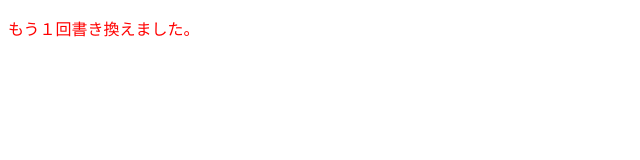
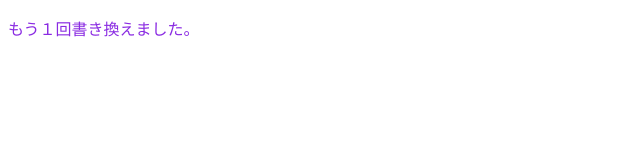
Before and after one commit to Puwol-CL/literacy_221205018_20250512, a plain HTML site: page index.html in a window 1280 px wide. Shown: the whole page, without its empty margins (0-640 px from the left). Drawn offline with Linux system fonts and the light colour scheme.

Commit message:
change color
change color : red ->blue violet

```diff
--- a/index.html
+++ b/index.html
@@ -5,6 +5,6 @@
     <title>タイトル</title>
   </head>
   <body>
-    <p style = "color:red">もう１回書き換えました。</p>
+    <p style = "color:blueviolet">もう１回書き換えました。</p>
   </body>
 </html>
```
